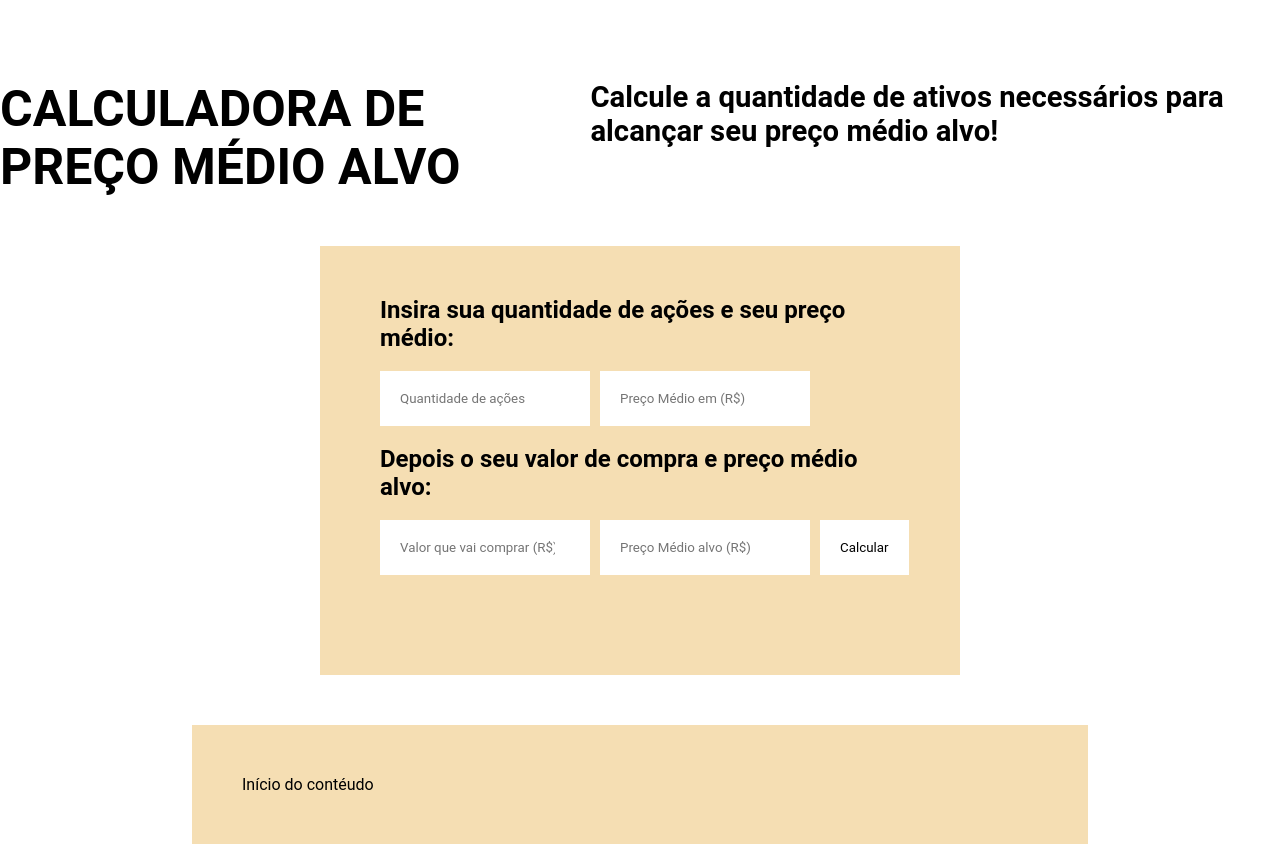
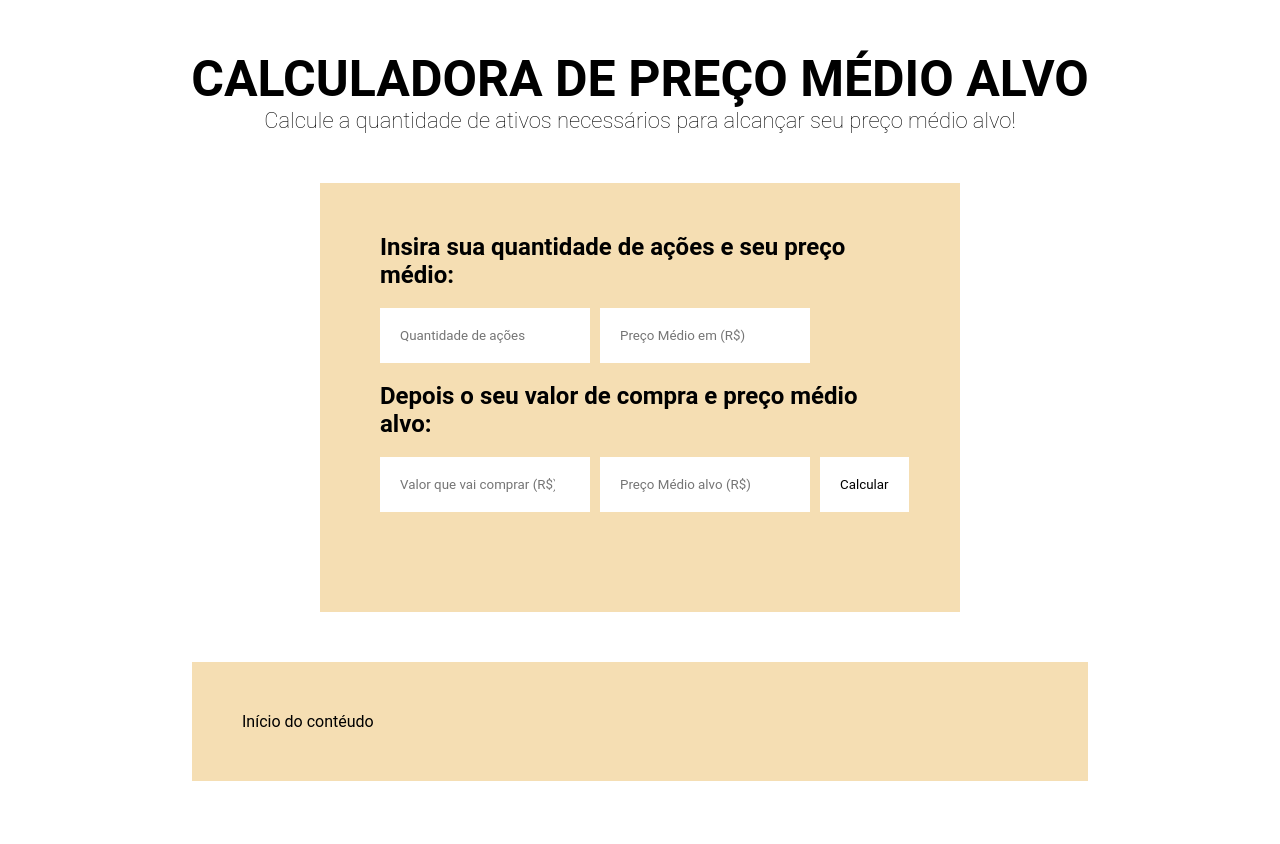
Before and after one commit to wesleyara/calculadora-de-pm-alvo-para-acoes, a React (Create React App) app: page / in a window 1280 px wide. After the commit the page ends 800 px from the top, so only its background shows below. Built offline with nearby package versions, Linux system fonts and the light colour scheme.

Commit message:
:hammer: Alterando estilo do componente Header

```diff
--- a/src/components/main/components-styles/Header.module.css
+++ b/src/components/main/components-styles/Header.module.css
@@ -1,8 +1,12 @@
 .header {
     color: black;
-    overflow: hidden;
-    display: flex;
-    justify-content: center;
-    margin-top: 80px;
+    overflow: auto;
+    text-align: center;
+    margin-top: 50px;
     font-size: 25px;
 }
+
+.sub {
+    font-weight: 100;
+    font-size: 22px;
+}
```
